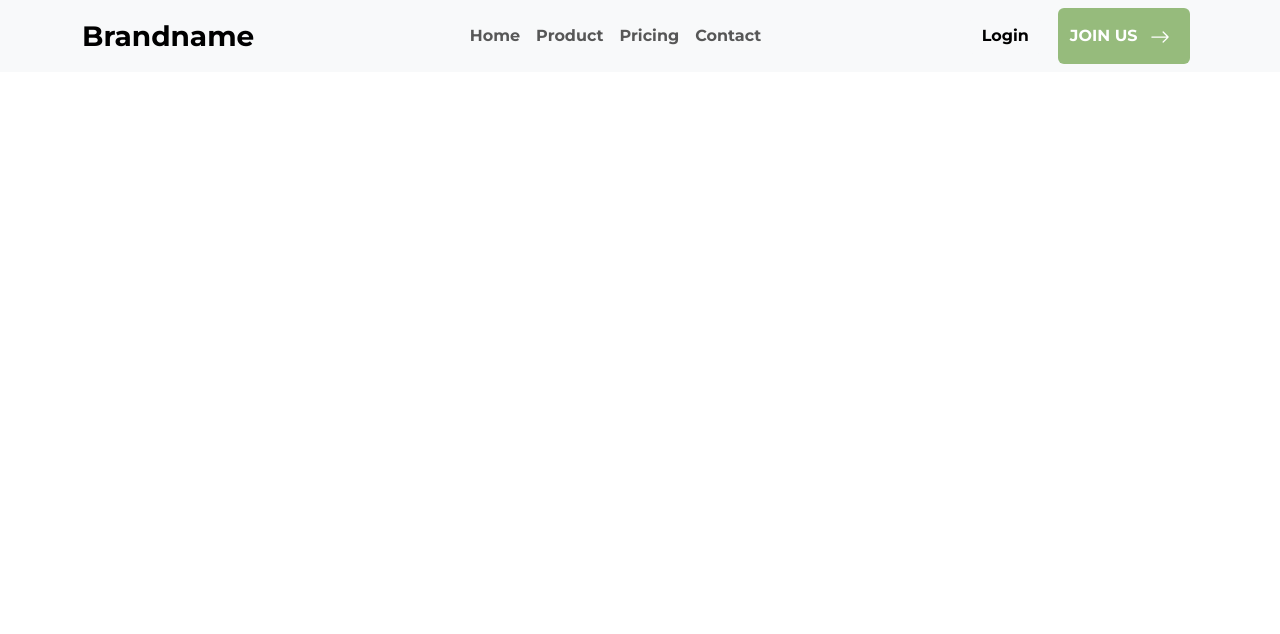
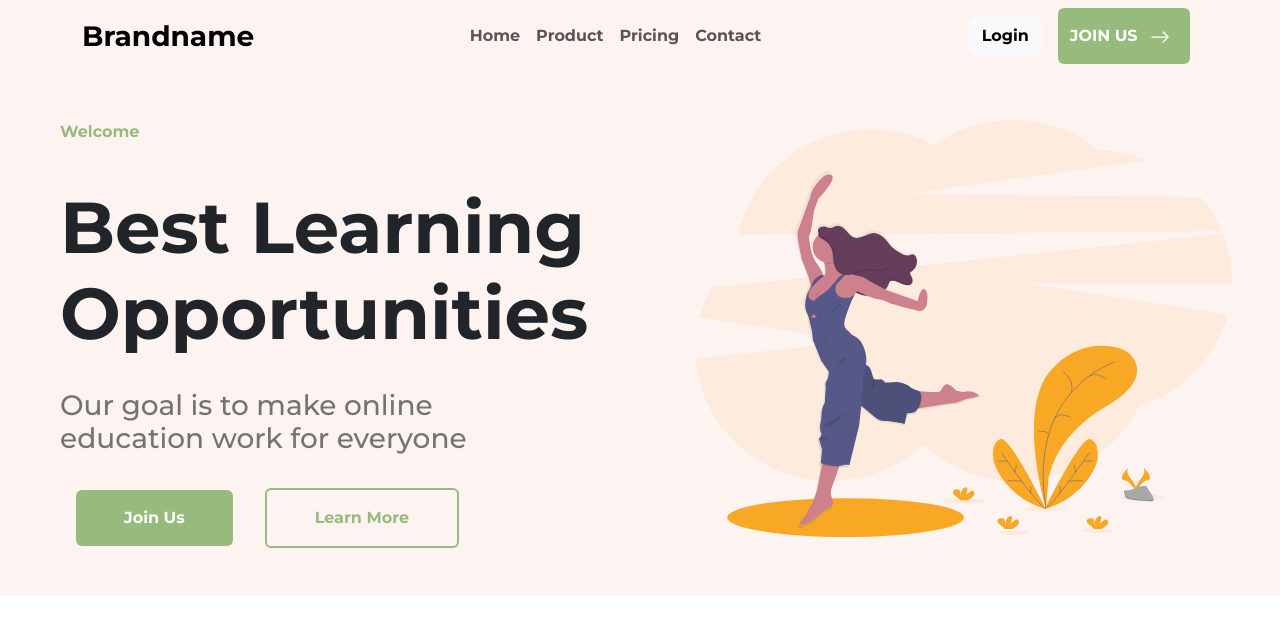
Before and after one commit to Developer-Abhi-stack/webpage, a React (Vite) app: page / in a window 1280 px wide. Shown: the top 634 px of the page. Built offline with nearby package versions, Linux system fonts and the light colour scheme.

Commit message:
home page complete

```diff
--- a/src/App.jsx
+++ b/src/App.jsx
@@ -1,11 +1,12 @@
-import NavbarComponent from "./components/NavbarComponent"
+import MainComponent from "./components/MainComponent"
+
 
 
 
 const App = () => {
   return (
     <div>
-   <NavbarComponent />
+   <MainComponent />
     </div>
   )
 }
--- a/src/components/MainComponent.jsx
+++ b/src/components/MainComponent.jsx
@@ -1,11 +1,54 @@
-
+import { Container, Row, Col, Button } from "react-bootstrap";
+import NavbarComponent from "./NavbarComponent";
+import bg from '../assets/bg.svg'
+import girl from '../assets/girl.png'
 
 const MainComponent = () => {
   return (
     <div>
+      <Container fluid style={{ background: "#FDF3F1" }} className="">
+        <Row>
+          <Col>
+            <NavbarComponent />
+          </Col>
+        </Row>
+        <Row>
+          <Col>
+            <Container className="p-5 d-lg-flex flex-column gap-4">
+              <p className="fw-bold" style={{ color: "#96bb7c" }}>
+                Welcome
+              </p>
+              <h1 className="display-2 text-capitalize fw-bold">
+                Best learning
+                <br /> opportunities
+              </h1>
+              <h3 style={{ color: "#737373" }} className="">
+                Our goal is to make online <br /> education work for everyone
+              </h3>
+             <div>
+             <Button style={{ background: "#96bb7c", border: "none" }} className="mx-3 px-lg-5 py-lg-3 fs-6 fw-bold">
+                Join Us
+              </Button>
+              <Button
+              style={{
+                outline: 1, border: '2px solid #96bb7c', color: '#96bb7c'
+              }}
+                variant="transparent"
+                className="mx-3 py-lg-3 px-lg-5 fs-6 fw-bold"
+              >
+                Learn More
+              </Button>
+             </div>
+            </Container>
+          </Col>
+          <Col className="p-5">
+          <img src={bg} style={{width: '100%'}}/>
 
+          </Col>
+        </Row>
+      </Container>
     </div>
-  )
-}
+  );
+};
 
-export default MainComponent
+export default MainComponent;
--- a/src/components/NavbarComponent.jsx
+++ b/src/components/NavbarComponent.jsx
@@ -4,7 +4,7 @@ import { BsArrowRight } from "react-icons/bs";
 
 const NavbarComponent = () => {
   return (
-    <Navbar bg="light" >
+    <Navbar bg="transparent" >
       <Container className='"d-flex justify-content-between'>
         <Navbar.Brand href="#home" className='fw-bold fs-3'>Brandname</Navbar.Brand>
         <Navbar.Toggle aria-controls="basic-navbar-nav" />
```
Also changed, not shown: src/assets/bg.svg (added), src/assets/girl.png (added).
